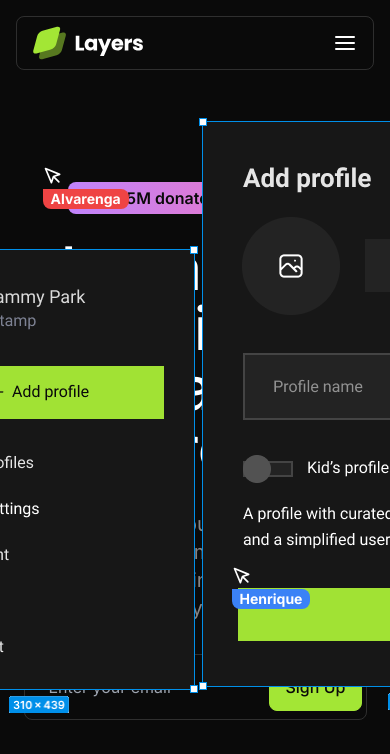
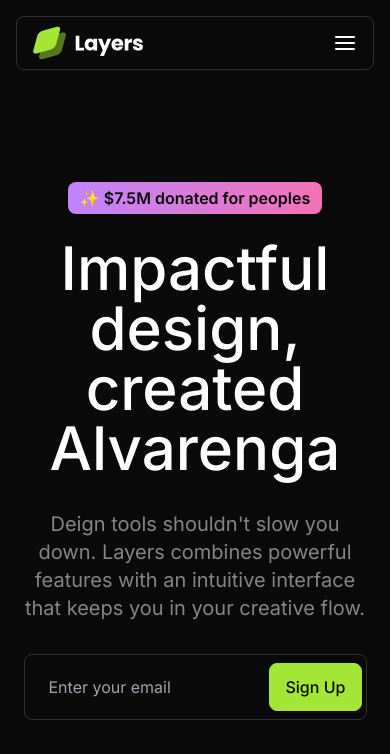
Before and after one commit to Alvarenga7/Landing-Page-Impactfcul-Design, a Next.js app: page / in a window 390 px wide. Shown: the top 754 px of the page. Built offline with nearby package versions, Linux system fonts and the light colour scheme.

Commit message:
feat: Removendo imagens para telas menores que 1200px

```diff
--- a/src/sections/Hero.tsx
+++ b/src/sections/Hero.tsx
@@ -8,23 +8,23 @@
     return (
         <section className="py-24 overflow-x-clip">
             <div className="container relative ">
-                <div className="absolute -left-32 top-16">
+                <div className="absolute -left-32 top-16 hidden lg:block">
                     <Image
                      src={DesignExampleUm}
                      alt="Example1"
                      />
                 </div>
-                <div className="absolute -right-64 -top-16">
+                <div className="absolute -right-64 -top-16 hidden lg:block">
                 <Image
                      src={DesignExampleDois}
                      alt="Example2"
                      />
                 </div>
-                <div className="absolute left-56 top-96">
+                <div className="absolute left-56 top-96 hidden lg:block">
                     <Pointer name="Henrique" />
                 </div>
 
-                <div className="absolute right-80 -top-4 ">
+                <div className="absolute right-80 -top-4 hidden lg:block">
                     <Pointer name="Alvarenga" color="red" />
                 </div>
                 <div className="flex justify-center ">
```
